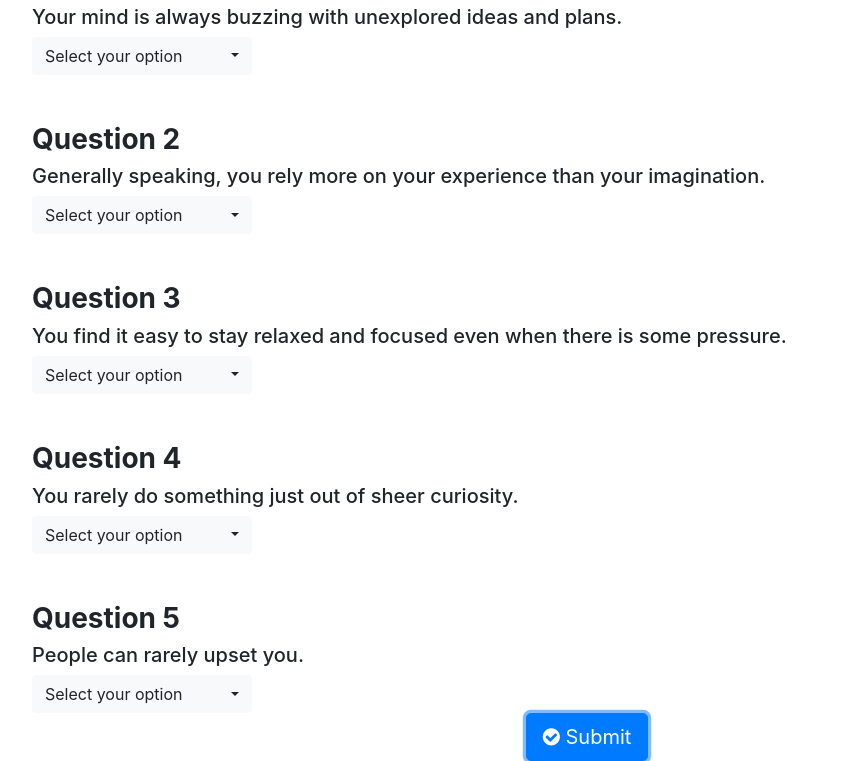
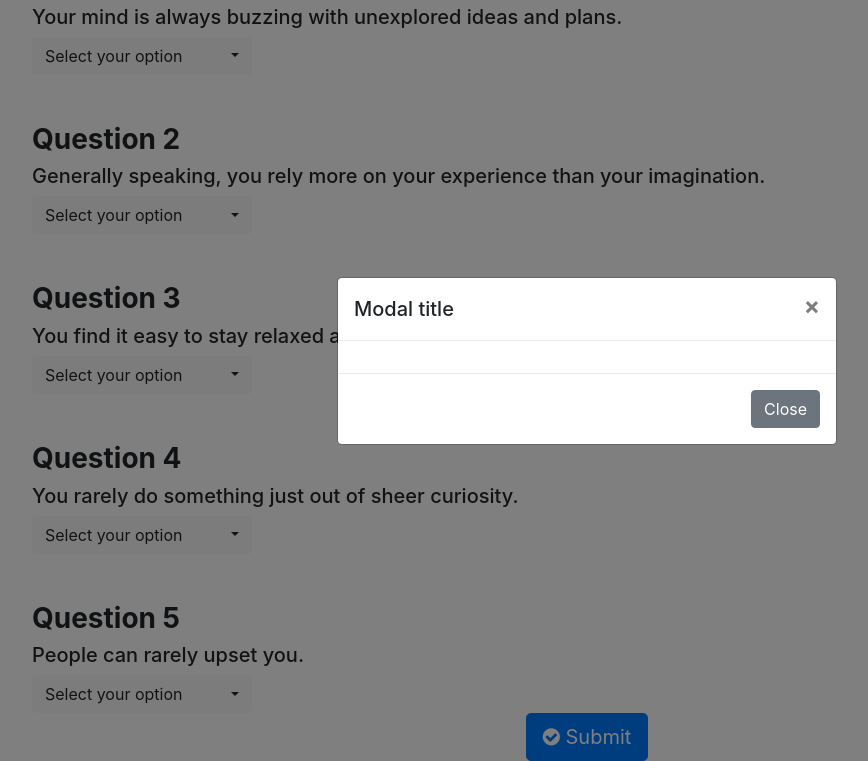
Before and after one commit to Vijayalakshmitce/FriendFinder, a website: page public/survey.html in a window 1280 px wide. Both pictures are taken after typing "Sample", "Sample" into the empty fields and a click on the button "Submit". Shown: the part 334-1095 px from the top of the page, without its empty margins (53-921 px from the left). Drawn offline with nearby package versions, Linux system fonts and the light colour scheme; no server answers.

Commit message:
added modal for bestmatch display

```diff
--- a/public/survey.html
+++ b/public/survey.html
@@ -113,17 +113,34 @@
         </select>
 
         <div class="text-center">
-                <button class="btn btn-lg btn-primary" id = "Submit"><span class="fa fa-check-circle"></span> Submit </button></a>
+                <button class="btn btn-lg btn-primary" id = "Submit" data-toggle="modal" data-target="#exampleModalCentered"><span class="fa fa-check-circle"></span> Submit </button></a>
 
               </div>
-              <div id="matchFind">
-                    <div id="matchName">
 
-                    </div>
-                    <div id="matchPhoto">
+              <!-- Modal -->
+<div class="modal" id="exampleModalCentered" tabindex="-1" role="dialog" aria-labelledby="exampleModalCenteredLabel" aria-hidden="true">
+        <div class="modal-dialog modal-dialog-centered" role="document">
+          <div class="modal-content">
+            <div class="modal-header">
+              <h5 class="modal-title" id="exampleModalCenteredLabel">Modal title</h5>
+              <button type="button" class="close" data-dismiss="modal" aria-label="Close">
+                <span aria-hidden="true">&times;</span>
+              </button>
+            </div>
+            <div class="modal-body">
+             <div id ="matchName">
+             </div>
+             <div id ="matchPhoto">
 
-                        </div>
-                </div>
+             </div>
+            </div>
+            <div class="modal-footer">
+              <button type="button" class="btn btn-secondary" data-dismiss="modal">Close</button>
+
+            </div>
+          </div>
+        </div>
+      </div>
 
     </div>
 
```
